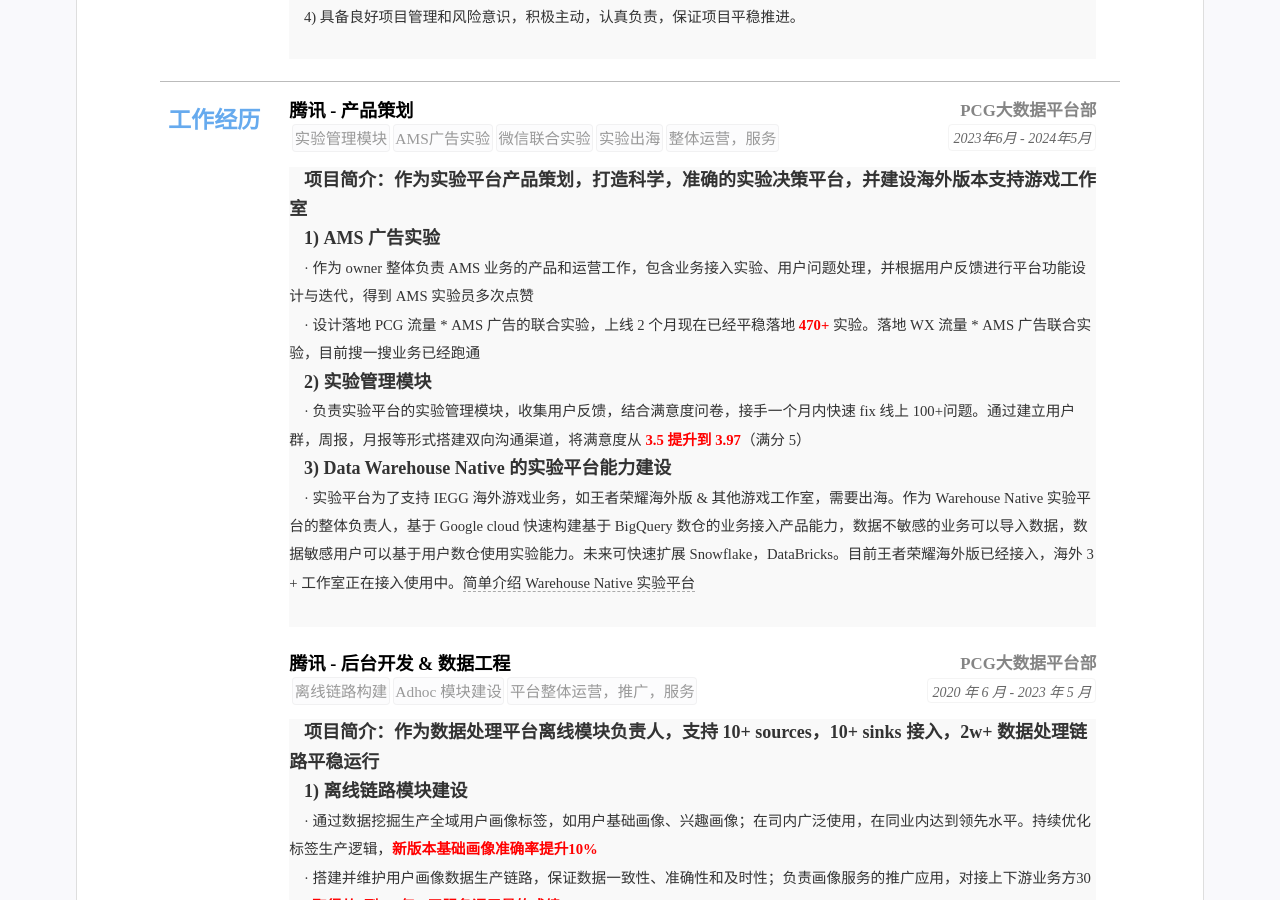
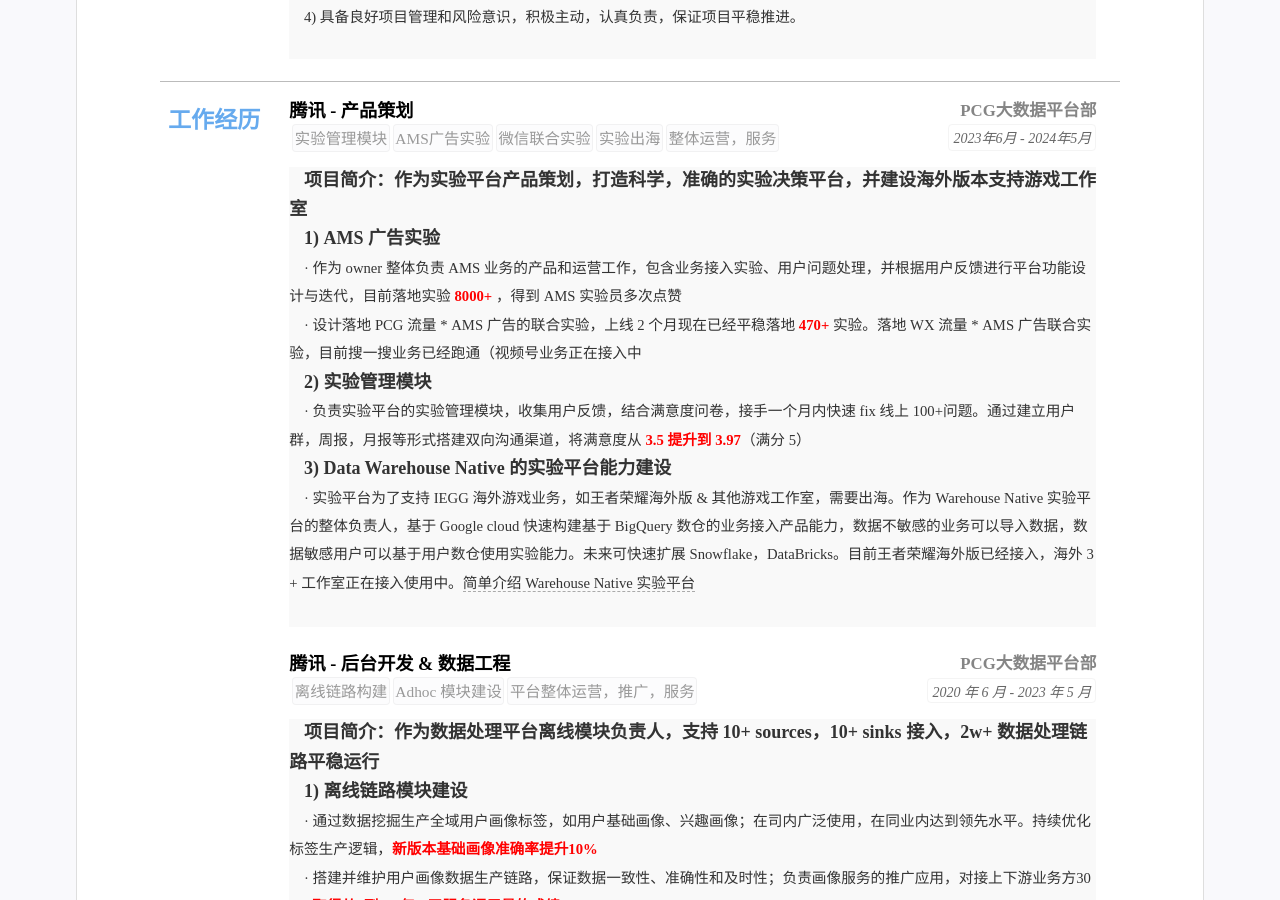
Before and after one commit to kuailexiaoshenxian/cn-wx-cv, a Jekyll site: the page built from index.html, in a window 1280 px wide and 900 px high, scrolled down 606 px. Built offline with Jekyll 4.4.1, drawn with Linux system fonts in a browser that asks for light colours.

Commit message:
Update resume.yml

```diff
--- a/_data/resume.yml
+++ b/_data/resume.yml
@@ -99,8 +99,8 @@ main: #简历主要内容，
     # summary: 职务或者工作总结(自动折叠) 业务数据科学：负责新闻业务画像覆盖率、准确率提升，建立画像服务的指标监控体系 <br>  &nbsp &nbsp  平台数据开发：作为开发者完成数据平台的链路搭建和功能上线，为业务提供可靠的画像平台服务
     detail: <font face="等线"><font size=4><strong>项目简介：作为实验平台产品策划，打造科学，准确的实验决策平台，并建设海外版本支持游戏工作室</strong></font></font> <br>  &nbsp &nbsp
             <font face="等线"><font size=4><strong> 1) AMS 广告实验</strong></font> <br>  &nbsp &nbsp
-            · 作为 owner 整体负责 AMS 业务的产品和运营工作，包含业务接入实验、用户问题处理，并根据用户反馈进行平台功能设计与迭代，得到 AMS 实验员多次点赞 <br> &nbsp &nbsp
-            · 设计落地 PCG 流量 * AMS 广告的联合实验，上线 2 个月现在已经平稳落地<font color=#FF000><strong> 470+ </strong></font>实验。落地 WX 流量 *  AMS 广告联合实验，目前搜一搜业务已经跑通  <br>  &nbsp &nbsp
+            · 作为 owner 整体负责 AMS 业务的产品和运营工作，包含业务接入实验、用户问题处理，并根据用户反馈进行平台功能设计与迭代，目前落地实验<font color=#FF000><strong> 8000+ </strong></font>，得到 AMS 实验员多次点赞 <br> &nbsp &nbsp
+            · 设计落地 PCG 流量 * AMS 广告的联合实验，上线 2 个月现在已经平稳落地<font color=#FF000><strong> 470+ </strong></font>实验。落地 WX 流量 *  AMS 广告联合实验，目前搜一搜业务已经跑通（视频号业务正在接入中  <br>  &nbsp &nbsp
             <font size=4><strong> 2) 实验管理模块</strong></font>  <br>  &nbsp &nbsp
             · 负责实验平台的实验管理模块，收集用户反馈，结合满意度问卷，接手一个月内快速 fix 线上 100+问题。通过建立用户群，周报，月报等形式搭建双向沟通渠道，将满意度从 <font color=#FF000><strong>3.5 提升到 3.97</strong></font>（满分 5）<br>  &nbsp &nbsp
             <font size=4><strong> 3) Data Warehouse Native 的实验平台能力建设</strong></font>  <br>  &nbsp &nbsp
```
